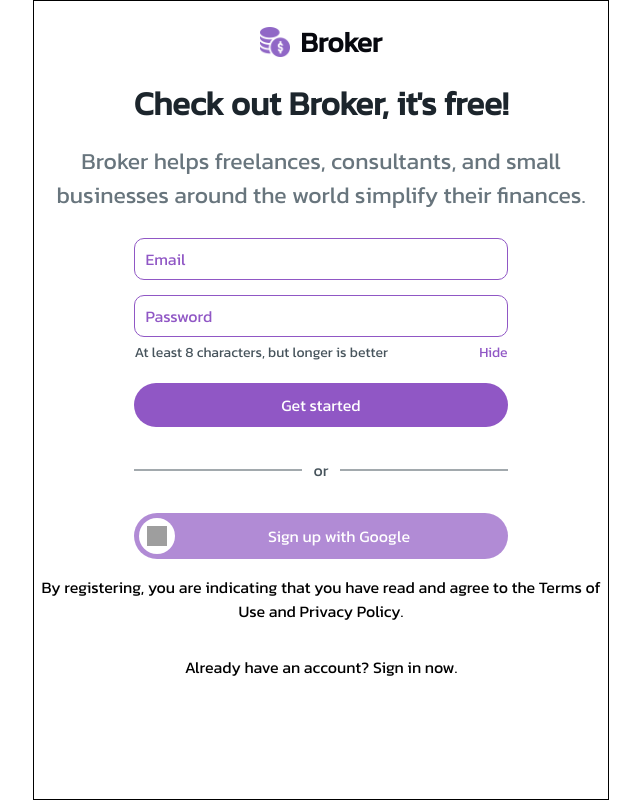
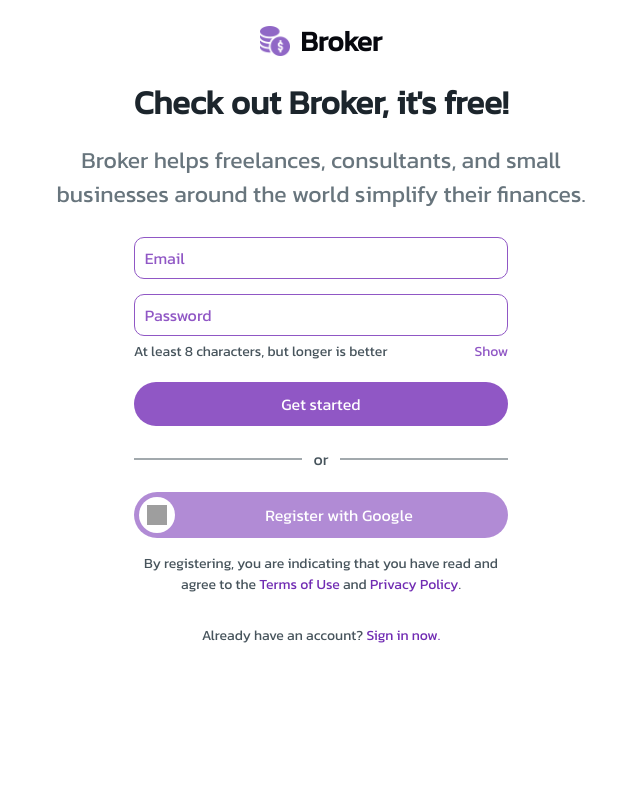
Before and after one commit to oliver-wahome/broker, a React (Create React App) app: page /register in a window 1280 px wide. Shown: the whole page, without its empty margins (319-959 px from the left). Built offline with nearby package versions, Linux system fonts and the light colour scheme; grey boxes are pictures that could not be loaded.

Commit message:
fix: changing css form selectors to their specific classNames

```diff
--- a/src/pageStyles/Home.css
+++ b/src/pageStyles/Home.css
@@ -39,7 +39,7 @@
     width: 80%;
 }
 
-form {
+.homeForm {
     display: flex;
     align-items: center;
     width: 100%;
--- a/src/pageStyles/Register.css
+++ b/src/pageStyles/Register.css
@@ -10,7 +10,6 @@
     flex-direction: column;
     align-items: center;
     text-align: center;
-    border: 1px solid black;
 }
 
 .logoSection p{
@@ -33,7 +32,7 @@
 }
 /* end of registerContent */
 
-form {
+.regForm {
     width: 65%;
     display: flex;
     flex-direction: column;
@@ -41,7 +40,7 @@ form {
 }
 
 /* start of form */
-form input {
+.regForm input {
     margin: 10px 0 5px;
     width: 100%;
     outline: none;
@@ -51,7 +50,7 @@ form input {
     font-size: 16px;
 }
 
-form input::placeholder {
+.regForm input::placeholder {
     color: #9057c5;
 }
 
@@ -104,7 +103,7 @@ form input::placeholder {
     align-items: center;
     justify-content: space-between;
     width: 65%;
-    margin: 15px 0;
+    margin: 5px 0;
     color: #47545c;
 }
 
@@ -146,3 +145,20 @@ form input::placeholder {
     margin: 0;
     font-size: 16px;
 }
+
+.regFooterText {
+    margin: 15px;
+    width: 65%;
+    font-size: 14px;
+    text-align: center;
+    color: #47545c;
+}
+
+.regFooterText span {
+    color: #712cb3;
+}
+
+.regFooterText span:hover {
+    text-decoration: underline;
+    cursor: pointer;
+}
--- a/src/pages/Home.js
+++ b/src/pages/Home.js
@@ -42,7 +42,7 @@ function Home() {
             technology never seen before
           </p>
 
-          <form onSubmit={handleSubmit} className="cellOneRow">
+          <form onSubmit={handleSubmit} className="homeForm cellOneRow">
             <input className="subInput" id="emailInput" type="email" ref={emailInput} placeholder="Enter your email"/>
             <input className="subInput" id="passwordInput" type="password" ref={passwordInput} placeholder="Enter password" />
             <button className="subBtn">subscribe</button>
--- a/src/pages/Register.js
+++ b/src/pages/Register.js
@@ -25,12 +25,12 @@ function Register(){
                     </p>
                 </div>
 
-                <form>
+                <form className="regForm">
                     <input id="registerEmailInput" type="email" placeholder="Email" required/>
                     <input id="registerPasswordInput" type="password" placeholder="Password" required/>
                     <div className="registerPasswordLabelSection">
                         <p>At least 8 characters, but longer is better</p>
-                        <p className="hide">Hide</p>
+                        <p className="hide">Show</p>
                     </div>
                     <button className="getStartedBtn">Get started</button>
                 </form>
@@ -45,15 +45,15 @@ function Register(){
                     <div className="googleImgContainer">
                         <img src={googleIcon} alt="google-icon" height="20px" width="20px" />
                     </div>
-                    <p>Sign up with Google</p>
+                    <p>Register with Google</p>
                 </div>
 
-                <p className="termsOfService">
+                <p className="regFooterText termsOfService">
                     By registering, you are indicating that you have read and agree
                     to the <span>Terms of Use</span> and <span>Privacy Policy</span>.
                 </p>
 
-                <p className="registerLink">
+                <p className="regFooterText registerLink">
                     Already have an account? <span>Sign in now.</span>
                 </p>
             </div>
```
